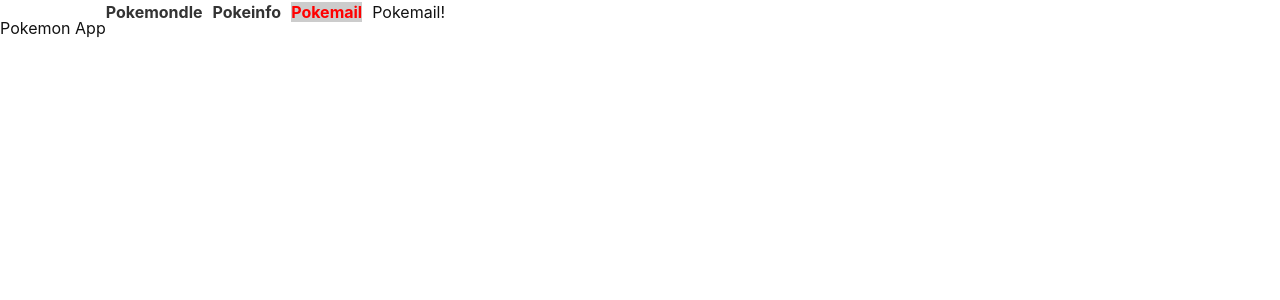
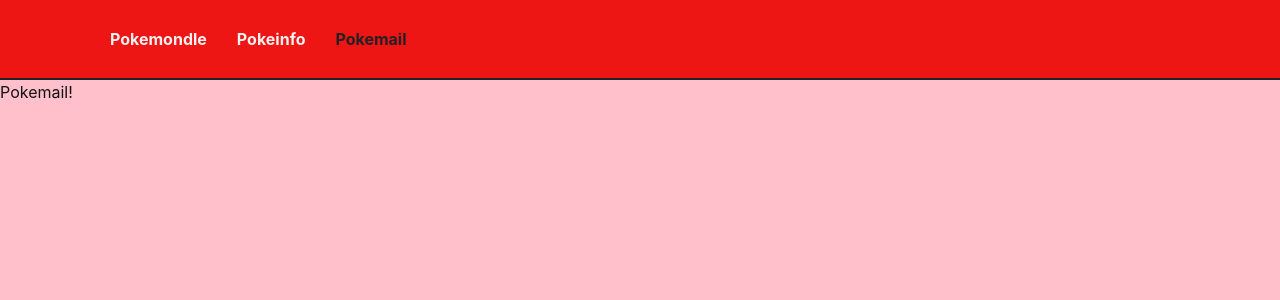
Before and after one commit to hydraChaosu/pokemony, a React (Vite) app: page /pokemail in a window 1280 px wide. Shown: the top 300 px of the page. Built offline with nearby package versions, Linux system fonts and the light colour scheme.

Commit message:
add styles for navbar

```diff
--- a/package.json
+++ b/package.json
@@ -14,6 +14,7 @@
     "@mui/material": "^5.12.1",
     "@reduxjs/toolkit": "^1.9.3",
     "@types/react-router-dom": "^5.3.3",
+    "css.gg": "^2.0.0",
     "react": "^18.2.0",
     "react-dom": "^18.2.0",
     "react-hook-form": "^7.43.9",
--- a/src/main.tsx
+++ b/src/main.tsx
@@ -3,7 +3,7 @@
 import { createBrowserRouter, RouterProvider } from "react-router-dom";
 import ErrorBoundary from "./component/ErrorBoundary";
 import "./index.css";
-import Root from "./routes/Root";
+import Root from "./routes/Root/Root";
 import store from "./store";
 import { Provider } from "react-redux";
 const ErrorPage = React.lazy(() => import("./routes/ErrorPage"));
--- /dev/null
+++ b/src/routes/Navigation/Navigation.scss
@@ -0,0 +1,56 @@
+@import "../../styles/variables.scss";
+@import "../../styles/mixins.scss";
+
+.navigation {
+
+  border-bottom: 2px solid $pokeball-middle-color;
+  display: flex;
+  flex-direction: row;
+  width: 100vw;
+  height: 10vh;
+  padding: 10px 0;
+  background-color: $pokeball-bottom-color;
+
+  &__nav {
+    @include flex-center;
+  }
+
+  &__list {
+    list-style: none;
+    margin: 0;
+    padding: 0;
+
+    &-item {
+      display: inline-block;
+      margin-right: 10px;
+
+      & .active {
+        color: $pokeball-middle-color;
+
+        &:hover {
+          text-shadow: none;
+        }
+      }
+
+      a {
+        text-decoration: none;
+        color: $pokeball-top-color;
+        font-weight: bold;
+        padding: 10px;
+
+        &:hover {
+          text-shadow: -2px 0 $pokeball-middle-color, 0 2px $pokeball-middle-color, 2px 0 $pokeball-middle-color, 0 -2px $pokeball-middle-color;
+        }
+      }
+    }
+  }
+  &__logo {
+    @include flex-center;
+    width: 100px;
+    height: 100%;
+    .gg-pokemon {
+      transform: scale(var(--ggs,2));
+      color: $pokeball-top-color;
+    }
+  }
+}
--- a/src/routes/Root.tsx
+++ b/src/routes/Navigation/Navigation.tsx
@@ -1,11 +1,12 @@
 import { NavLink, Outlet } from "react-router-dom";
-import "./Root.scss";
+import "./Navigation.scss";
+import "css.gg/icons/css/pokemon.css";
 
 export default function Navigation() {
   return (
     <>
       <div className="navigation__logo">
-        <p>Pokemon App</p>
+        <i className="gg-pokemon"></i>
       </div>
       <nav className="navigation__nav">
         <ul className="navigation__list">
@@ -26,9 +27,6 @@
           </li>
         </ul>
       </nav>
-      <div className="navigation__outlet">
-        <Outlet />
-      </div>
     </>
   );
 }
--- a/src/routes/Root.scss
+++ /dev/null
@@ -1,35 +0,0 @@
-@import "../styles/variables.scss";
-
-.navigation {
-  background-color: $nav-background-color;
-  padding: 10px 0;
-
-  &__list {
-    list-style: none;
-    margin: 0;
-    padding: 0;
-
-    &-item {
-      display: inline-block;
-      margin-right: 10px;
-
-      & .active {
-        // Styles for the active item
-        background-color: $nav-active-background-color;
-        color: red;
-      }
-
-      a {
-        text-decoration: none;
-        color: $nav-link-color;
-        font-weight: bold;
-
-        &:hover {
-          // Styles for the hover effect
-          // e.g., background-color, underline, color change
-          background-color: pink;
-        }
-      }
-    }
-  }
-}
--- /dev/null
+++ b/src/routes/Root/Root.scss
@@ -0,0 +1,12 @@
+@import "../../styles/variables.scss";
+
+.outlet {
+  display: flex;
+  width: 100vw;
+  height: 90vh;
+  background-color: pink;
+}
+
+.main {
+
+}
--- /dev/null
+++ b/src/routes/Root/Root.tsx
@@ -0,0 +1,16 @@
+import { Outlet } from "react-router-dom";
+import "./Root.scss";
+import Navigation from "../Navigation/Navigation";
+
+export default function Root() {
+  return (
+    <div className="main">
+      <div className="navigation">
+        <Navigation />
+      </div>
+      <div className="outlet">
+        <Outlet />
+      </div>
+    </div>
+  );
+}
--- /dev/null
+++ b/src/styles/mixins.scss
@@ -0,0 +1,5 @@
+@mixin flex-center {
+    display: flex;
+    align-items: center;
+    justify-content: center;
+}
--- a/src/styles/variables.scss
+++ b/src/styles/variables.scss
@@ -1,3 +1,6 @@
 $nav-background-color: #f2f2f2;
 $nav-active-background-color: #ccc;
 $nav-link-color: #333;
+$pokeball-bottom-color: #ee1515;
+$pokeball-middle-color: #222224;
+$pokeball-top-color:	#f0f0f0;
```
Also changed, not shown: 2 other files (tests, documents, lock files or other folders).
